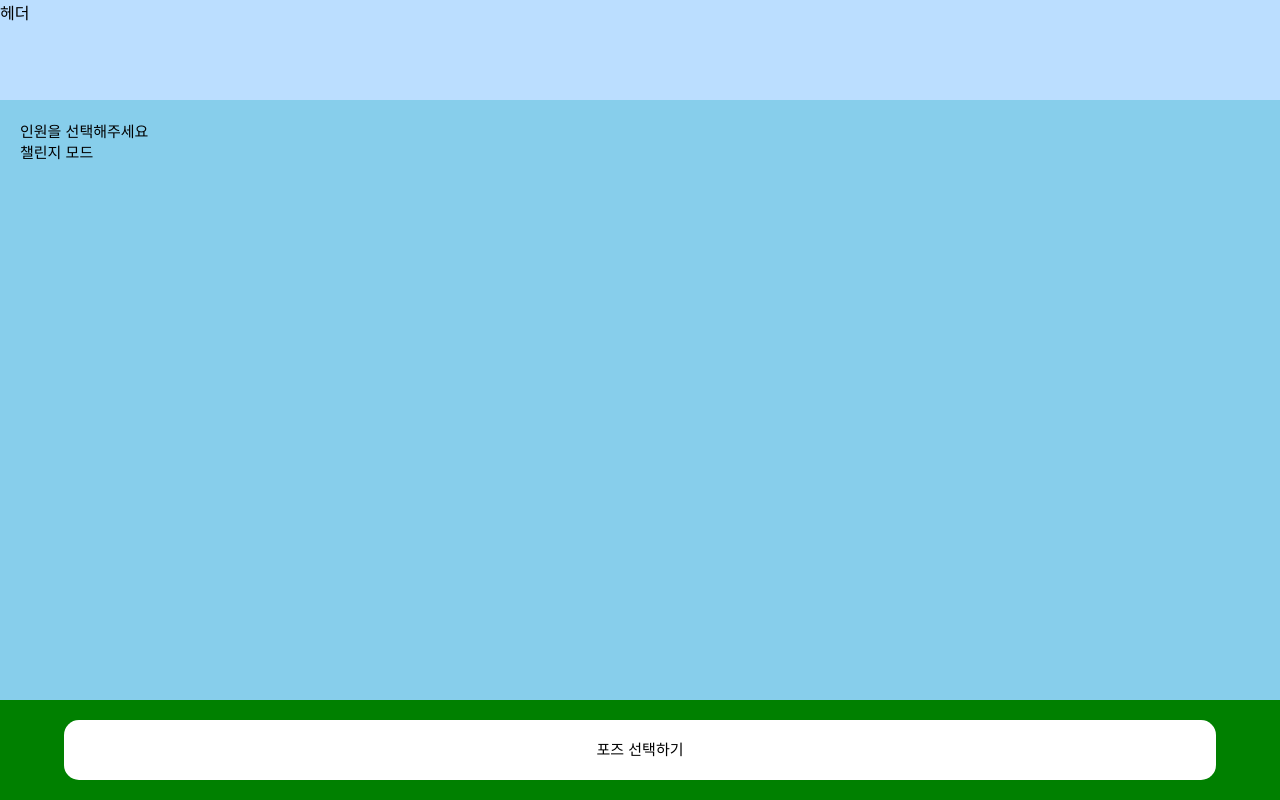
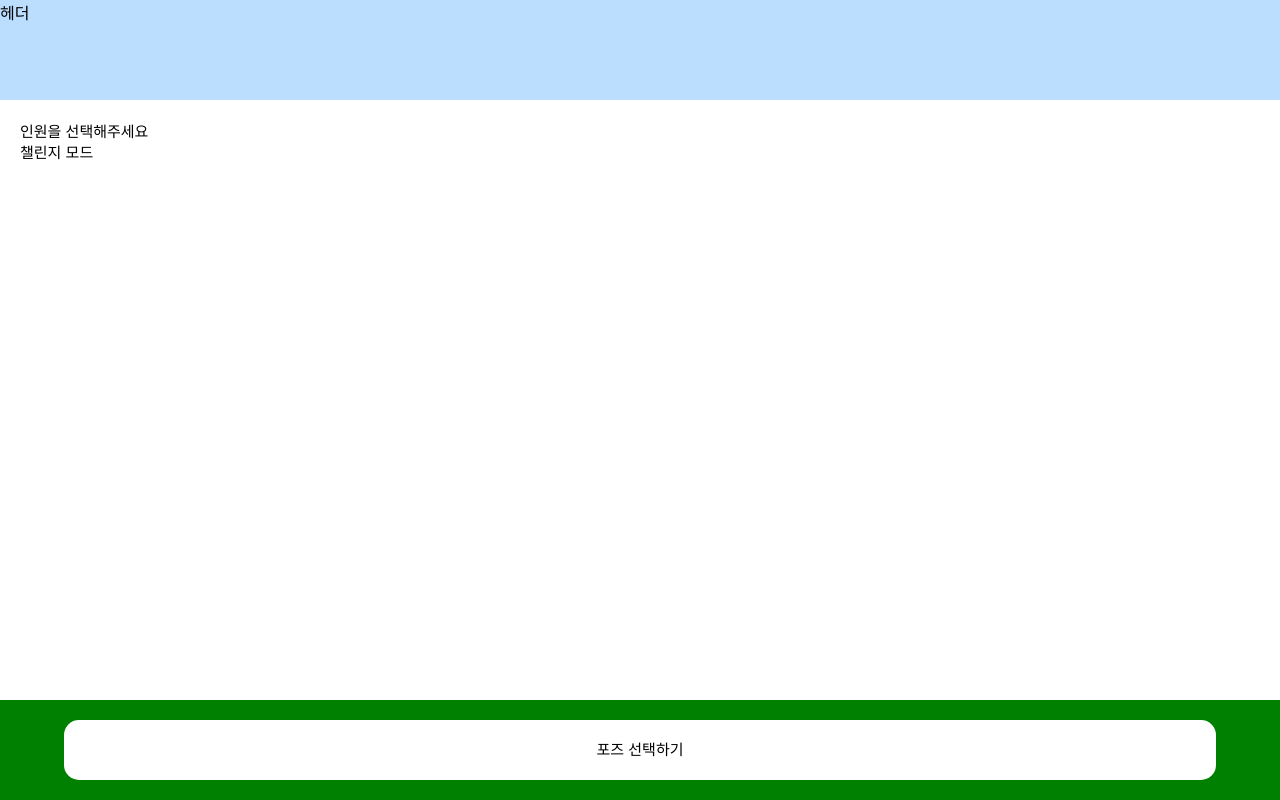
Before and after one commit to mutjinricky/kertonecall, a React (Create React App) app in the folder frontend/: page / in a window 1280 px wide. Built offline with nearby package versions, Linux system fonts and the light colour scheme.

Commit message:
mui 추가

```diff
--- a/frontend/package.json
+++ b/frontend/package.json
@@ -3,6 +3,8 @@
   "version": "0.1.0",
   "private": true,
   "dependencies": {
+    "@mui/material": "^5.13.0",
+    "@mui/styled-engine-sc": "^5.12.0",
     "@testing-library/jest-dom": "^5.14.1",
     "@testing-library/react": "^13.0.0",
     "@testing-library/user-event": "^13.2.1",
--- a/frontend/src/App.tsx
+++ b/frontend/src/App.tsx
@@ -31,7 +31,6 @@ const Wrapper = styled.div`
   height: 100vh;
   display: flex;
   flex-direction: column;
-  background-color: skyblue;
 `;
 
 export default App;
--- a/frontend/src/components/SelectOptions.tsx
+++ b/frontend/src/components/SelectOptions.tsx
@@ -30,7 +30,6 @@ const Wrapper = styled.div`
   justify-content: flex-start;
   align-items: center;
   padding: 20px;
-  background-color: skyblue;
 `;
 
 const Text = styled.div`
```
Also changed, not shown: 1 other file (tests, documents, lock files or other folders).
